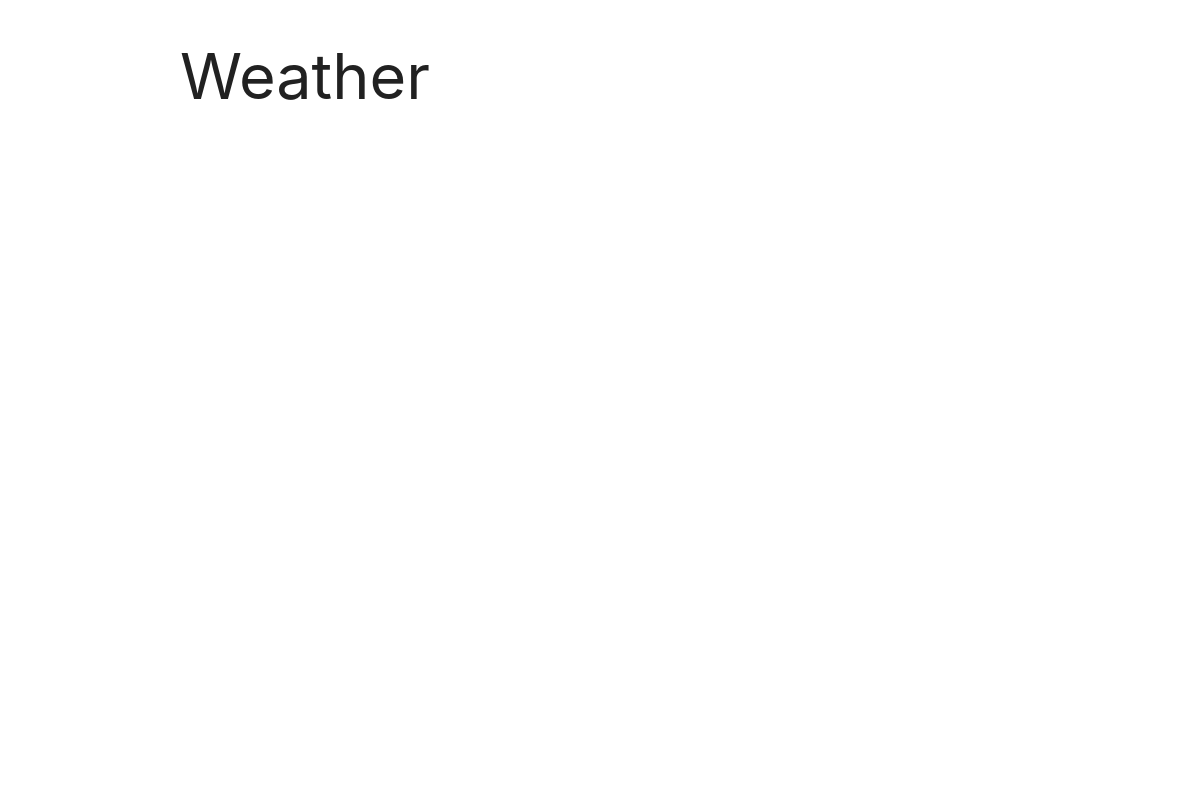
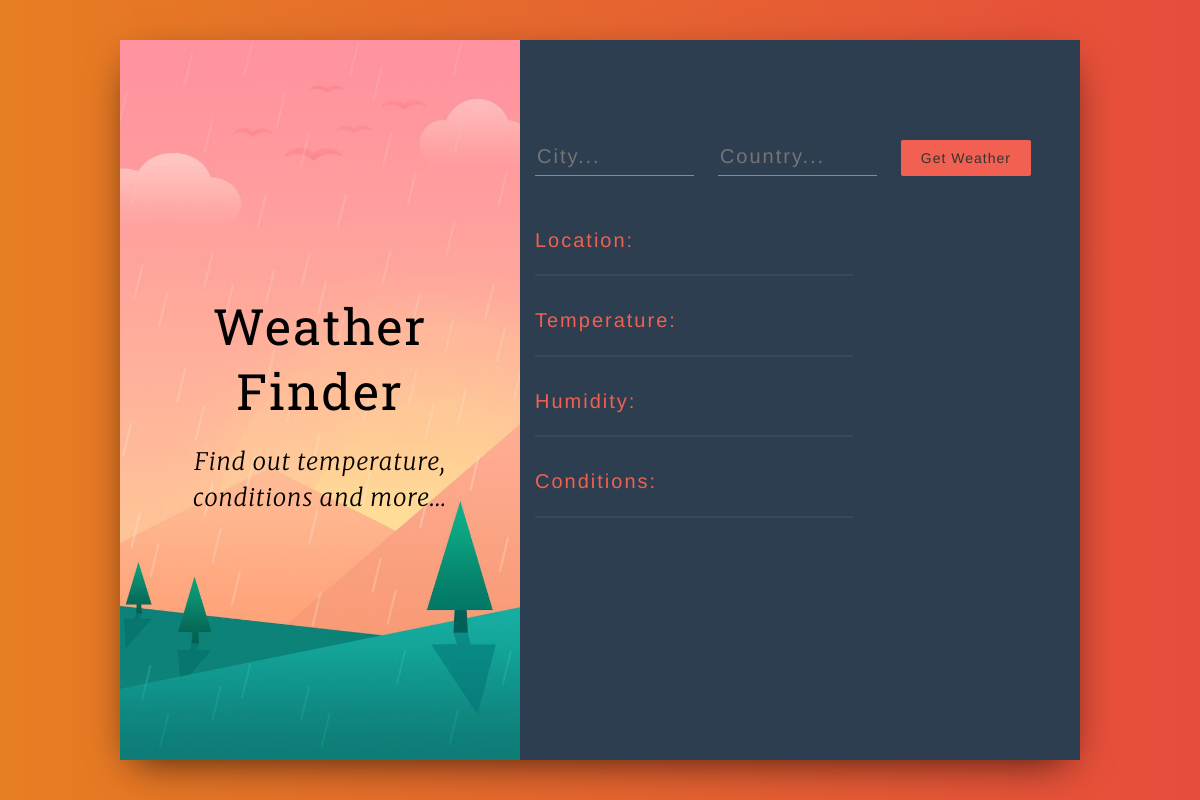
Before and after one commit to anirudh1200/Weather-App, an Electron app: page index.html in a window 1200 px wide. Drawn offline with nearby package versions, Linux system fonts and the light colour scheme.

Commit message:
added frontend styling

```diff
--- a/index.html
+++ b/index.html
@@ -3,12 +3,49 @@
   <head>
     <meta charset="UTF-8">
     <title>Weather App</title>
-    <!-- Compiled and minified Materialize CSS -->
-    <link rel="stylesheet" href="https://cdnjs.cloudflare.com/ajax/libs/materialize/1.0.0/css/materialize.min.css">
+    <!-- Latest compiled and minified Bootstrap CSS -->
+    <link rel="stylesheet" href="style.css">
+    <link rel="stylesheet" href="https://maxcdn.bootstrapcdn.com/bootstrap/3.3.7/css/bootstrap.min.css" integrity="sha384-BVYiiSIFeK1dGmJRAkycuHAHRg32OmUcww7on3RYdg4Va+PmSTsz/K68vbdEjh4u" crossorigin="anonymous">
+
   </head>
   <body>
-      <div class="container">
-          <h1>Weather</h1>
+      <div>
+        <div class="wrapper">
+          <div class="main">
+            <div class="container-fluid">
+              <div class="row">
+                <div class="col-xs-5 title-container">
+                    <div>
+                  		<h1 class="title-container__title">Weather Finder</h1>
+                  		<h3 class="title-container__subtitle">Find out temperature, conditions and more...</h3>
+                  	</div>
+                </div>
+                <div class="col-xs-7 form-container">
+                    <form>
+                  		<input type="text" name="city" placeholder="City..."/>
+                  		<input type="text" name="country" placeholder="Country..."/>
+                  		<button type="submit">Get Weather</button>
+                  	</form>
+                  <div class="weather__info">
+                    <p class="weather__key"> Location:
+                        <span class="weather__value"></span>
+                    </p>
+                    <p class="weather__key"> Temperature:
+                        <span class="weather__value"></span>
+                	</p>
+                	<p class="weather__key"> Humidity:
+                        <span class="weather__value"></span>
+                	</p>
+                	<p class="weather__key"> Conditions:
+                        <span class="weather__value"></span>
+                	</p>
+                	<p class="weather__error"></p>
+                  </div>
+                </div>
+              </div>
+            </div>
+          </div>
+        </div>
       </div>
   </body>
   <script>
--- a/package.json
+++ b/package.json
@@ -4,7 +4,7 @@
   "description": "A desktop app for getting weather data",
   "main": "main.js",
   "scripts": {
-    "test": "echo \"Error: no test specified\" && exit 1"
+    "start": "electron ."
   },
   "author": "Anirudh",
   "license": "ISC",
--- /dev/null
+++ b/style.css
@@ -0,0 +1,127 @@
+@import url('https://fonts.googleapis.com/css?family=Merriweather:100,200,300,300i,400,400i,700');
+@import url('https://fonts.googleapis.com/css?family=Roboto+Slab:400,700');
+@import url('https://fonts.googleapis.com/css?family=Open+Sans:300,400');
+
+body {
+  font-family: "Open Sans", serif;
+}
+
+.wrapper {
+  background: linear-gradient(to right, #e67e22, #e74c3c);
+  height: 100vh;
+  display: flex;
+  justify-content: center;
+  align-items: center;
+}
+
+.main {
+  height: 90vh;
+  background: #fff;
+  box-shadow: 0px 13px 40px -13px rgba(0,0,0,0.75);
+  width: 80%;
+  margin: 0 auto;
+}
+
+.title-container {
+  height: 90vh;
+  background: url("img/bg.jpg") center center no-repeat;
+  background-size: cover;
+  display: flex;
+  align-items: center;
+  justify-content: center;
+  text-align: center;
+  color: #000;
+}
+
+.title-container__title {
+  font-size: 50px;
+  letter-spacing: 2px;
+  line-height: 1.3;
+  font-family: 'Roboto Slab', serif;
+}
+
+.title-container__subtitle {
+  font-style: italic;
+  font-weight: 100;
+  letter-spacing: 1px;
+  line-height: 1.5;
+  font-family: "Merriweather", serif;
+}
+
+.form-container {
+  background-color: #2c3e50;
+  height: 90vh;
+  padding-top: 100px;
+  padding-left: 50px;
+}
+
+input[type="text"] {
+  background-color: transparent;
+  border: 0;
+  border-bottom: solid 1px #f16051;
+  width: 30%;
+  padding-bottom: 4px;
+  color: #fff !important;
+  font-weight: lighter;
+  letter-spacing: 2px;
+  margin-bottom: 30px;
+  margin-right: 20px;
+  font-size: 20px;
+}
+
+input[type="text"] {
+    outline: none;
+}
+
+input:-webkit-autofill {
+    -webkit-box-shadow: 0 0 0 30px #2c3e50 inset;
+    -webkit-text-fill-color: #fff !important;
+}
+
+button {
+  border: 0;
+  padding: 8px 20px;
+  margin: 0 2px;
+  border-radius: 2px;
+  font-weight: lighter;
+  letter-spacing: 1px;
+  font-size: 15px;
+  cursor: pointer;
+  background-color: #f16051;
+  color: #fff;
+  font-weight: 100;
+}
+
+button:active {
+  outline: none;
+}
+
+.weather__info {
+  width: 60%;
+  font-size: 20px;
+  font-weight: 200;
+  letter-spacing: 2px;
+}
+
+.weather__key {
+  color: #f16051;
+  border-bottom: solid 2px rgba(255,255,255,0.06);
+  padding: 20px 0 20px 0;
+  font-weight: 400;
+}
+
+.weather__key:last-child {
+  border: 0;
+}
+
+.weather__value {
+  color: #fff;
+  font-weight: 200;
+}
+
+.weather__error {
+  color: #f16051;
+  font-size: 20px;
+  letter-spacing: 1px;
+  font-weight: 200;
+}
```
Also changed, not shown: img/bg.jpg (added).
